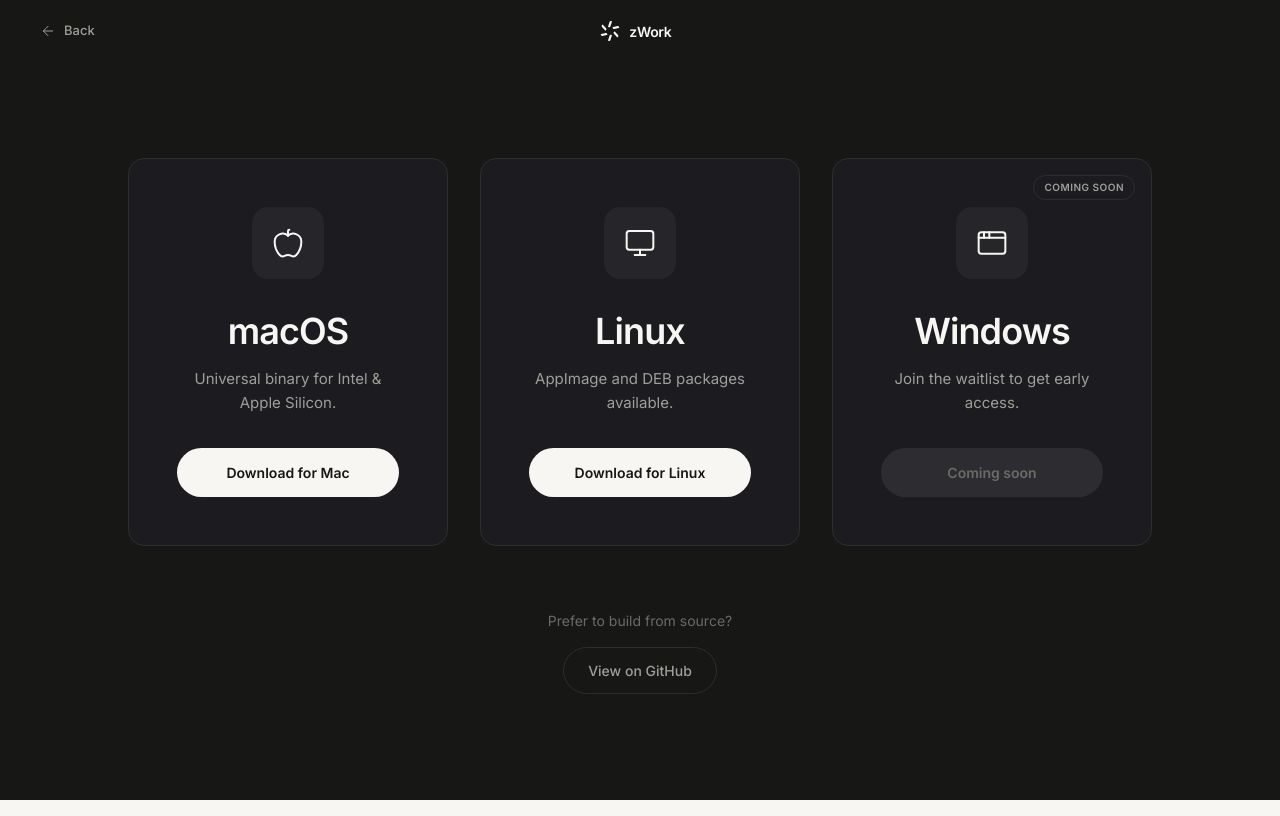
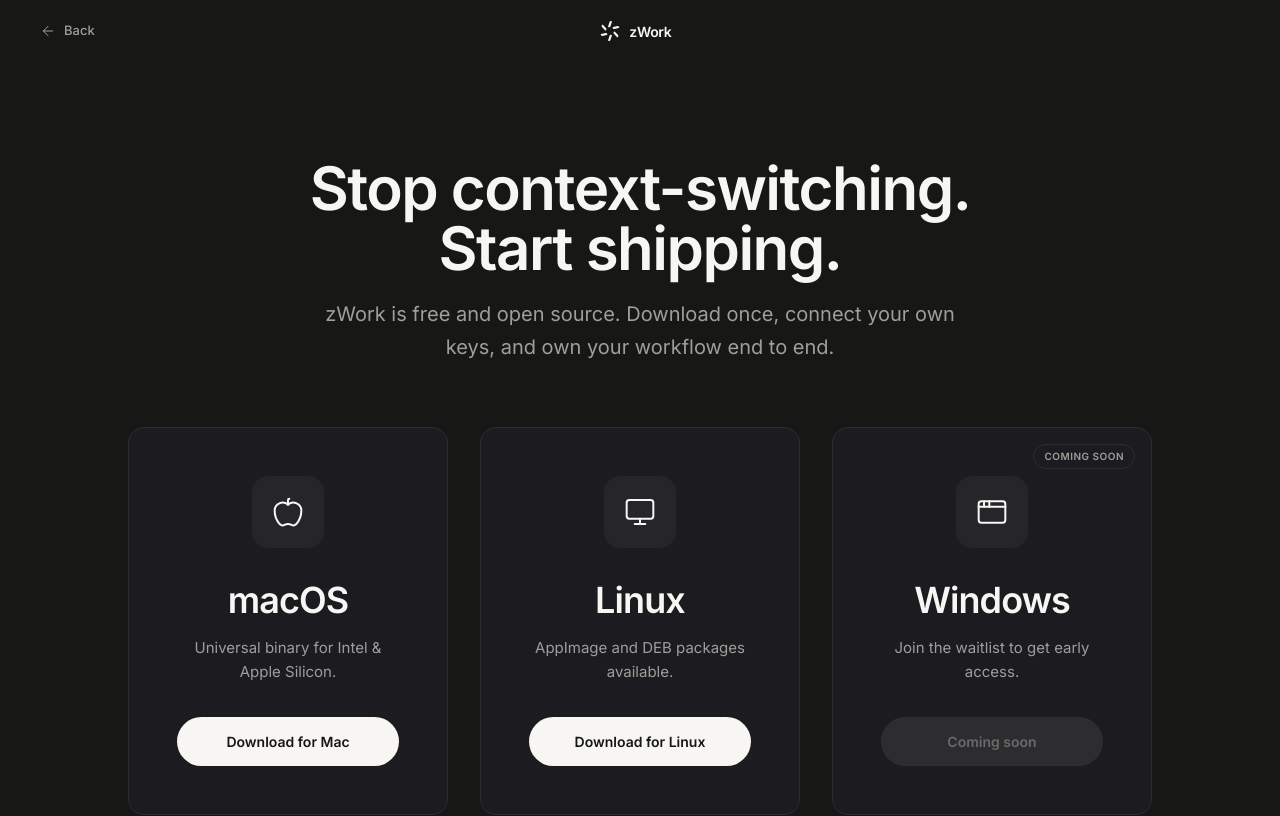
Before and after one commit to Ryz3nPlayZ/zWorkLander, a React (Vite) app: page /download in a window 1280 px wide. Shown: the top 816 px of the page. Built offline with nearby package versions, Linux system fonts and the light colour scheme.

Commit message:
fix: restore download page copy; add working download links to github releases

```diff
--- a/src/components/DownloadSection.tsx
+++ b/src/components/DownloadSection.tsx
@@ -13,18 +13,21 @@
     label: "macOS",
     cta: "Download for Mac",
     comingSoon: false,
+    url: "https://github.com/Ryz3nPlayZ/zWork/releases/latest/download/zWork-macOS-universal.dmg",
   },
   {
     icon: Monitor,
     label: "Linux",
     cta: "Download for Linux",
     comingSoon: false,
+    url: "https://github.com/Ryz3nPlayZ/zWork/releases/latest/download/zWork-linux.AppImage",
   },
   {
     icon: AppWindow,
     label: "Windows",
     cta: "Coming soon",
     comingSoon: true,
+    url: "#",
   },
 ];
 
@@ -64,6 +67,19 @@
       className="relative z-50 bg-[#171716] py-16 md:py-24 px-6"
     >
       <div className="max-w-6xl mx-auto">
+        <div className="text-center mb-12 md:mb-16">
+          <h2
+            className="text-4xl md:text-5xl lg:text-6xl font-semibold tracking-tight text-[#f7f6f3] max-w-3xl mx-auto"
+            style={serif}
+          >
+            Stop context-switching. Start shipping.
+          </h2>
+          <p className="mt-5 text-lg md:text-xl text-[#a09e98] max-w-2xl mx-auto leading-relaxed">
+            zWork is free and open source. Download once, connect your own keys,
+            and own your workflow end to end.
+          </p>
+        </div>
+
         <div className="grid grid-cols-1 md:grid-cols-3 gap-6 md:gap-8 max-w-5xl mx-auto">
           {platforms.map((p, i) => {
             const Icon = p.icon;
@@ -98,16 +114,22 @@
                     ? "AppImage and DEB packages available."
                     : "Join the waitlist to get early access."}
                 </p>
-                <button
-                  disabled={p.comingSoon}
-                  className={`inline-flex items-center justify-center w-full rounded-full px-6 py-3.5 text-[14px] font-semibold transition-colors ${
-                    p.comingSoon
-                      ? "bg-[#2d2d31] text-[#6b6a65] cursor-not-allowed"
-                      : "bg-[#f7f6f3] text-[#171716] hover:bg-white"
-                  }`}
-                >
-                  {p.cta}
-                </button>
+                {p.comingSoon ? (
+                  <button
+                    disabled
+                    className="inline-flex items-center justify-center w-full rounded-full px-6 py-3.5 text-[14px] font-semibold transition-colors bg-[#2d2d31] text-[#6b6a65] cursor-not-allowed"
+                  >
+                    {p.cta}
+                  </button>
+                ) : (
+                  <a
+                    href={p.url}
+                    download
+                    className="inline-flex items-center justify-center w-full rounded-full px-6 py-3.5 text-[14px] font-semibold transition-colors bg-[#f7f6f3] text-[#171716] hover:bg-white"
+                  >
+                    {p.cta}
+                  </a>
+                )}
               </div>
             );
           })}
```
